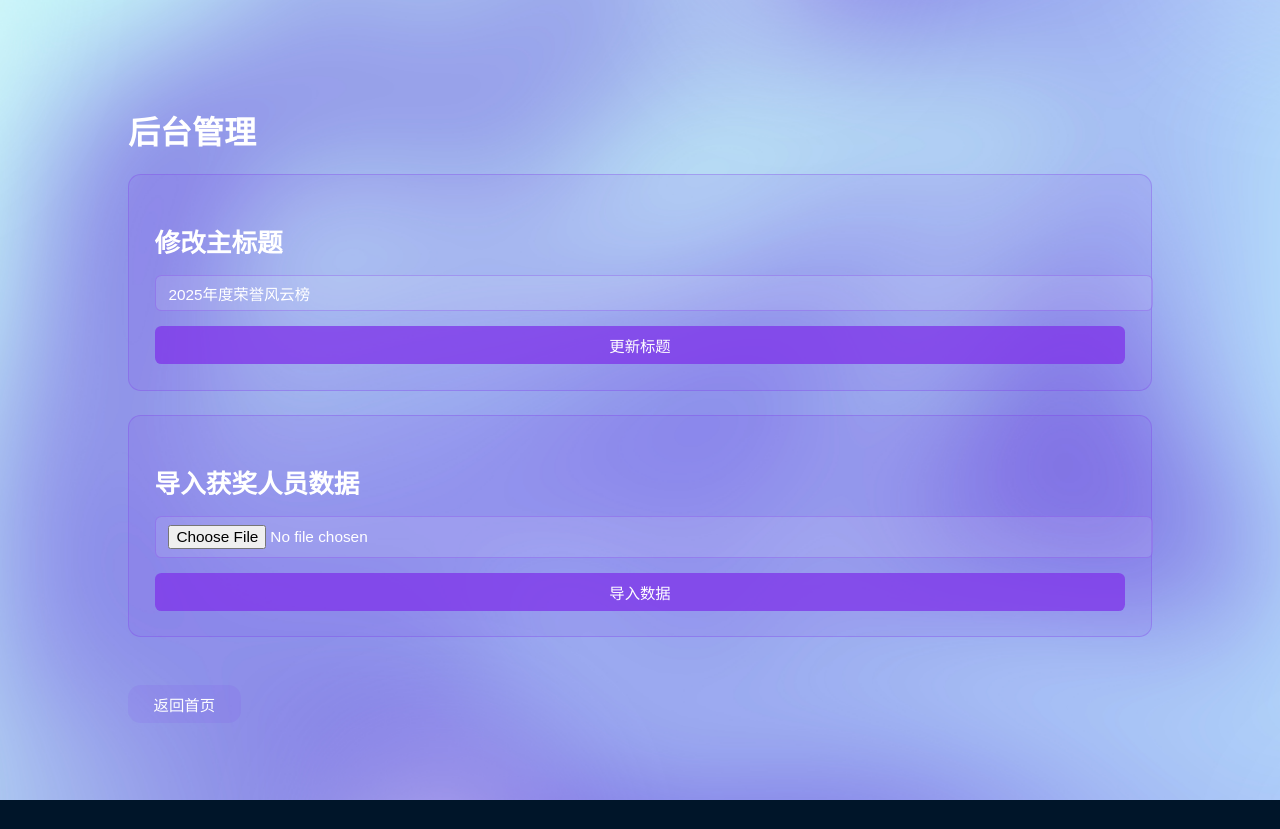
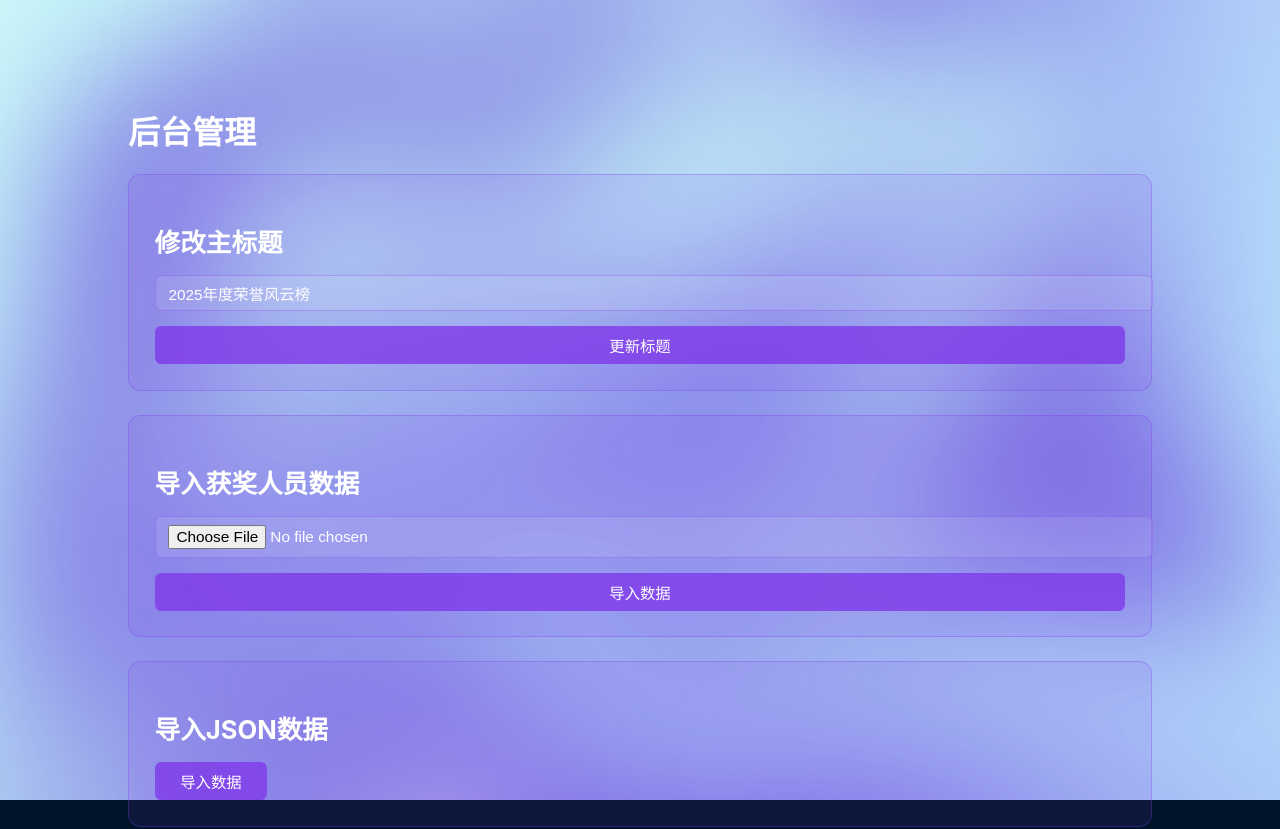
Before and after one commit to CloudYUN66/honor-display-web, a React (Create React App) app: page /admin in a window 1280 px wide. Shown: the top 829 px of the page. Built offline with nearby package versions, Linux system fonts and the light colour scheme.

Commit message:
新增修改数据方式

```diff
--- a/src/components/AdminPage.jsx
+++ b/src/components/AdminPage.jsx
@@ -5,11 +5,12 @@ import '../styles/AdminPage.css';
 function AdminPage() {
   const [mainTitle, setMainTitle] = useState('2025年度荣誉风云榜');
   const [file, setFile] = useState(null);
+  const [importing, setImporting] = useState(false);
 
   const handleTitleChange = async (e) => {
     e.preventDefault();
     try {
-      await fetch('http://192.168.20.47:3001/api/update-title', {
+      await fetch('http://192.168.20.47:/api/update-title', {
         method: 'POST',
         headers: {
           'Content-Type': 'application/json',
@@ -42,6 +43,26 @@ function AdminPage() {
     }
   };
 
+  const handleImportData = async () => {
+    try {
+      setImporting(true);
+      const response = await fetch('http://192.168.20.47:3001/api/import-data', {
+        method: 'POST',
+      });
+
+      if (response.ok) {
+        alert('数据导入成功！');
+      } else {
+        throw new Error('导入失败');
+      }
+    } catch (error) {
+      console.error('Error importing data:', error);
+      alert('导入失败，请重试');
+    } finally {
+      setImporting(false);
+    }
+  };
+
   return (
     <div className="admin-page">
       <h1>后台管理</h1>
@@ -71,6 +92,17 @@ function AdminPage() {
         </form>
       </section>
 
+      <section className="admin-section">
+        <h2>导入JSON数据</h2>
+        <button
+          className="import-button"
+          onClick={handleImportData}
+          disabled={importing}
+        >
+          {importing ? '导入中...' : '导入数据'}
+        </button>
+      </section>
+
       <Link to="/" className="back-button">
         返回首页
       </Link>
```
Also changed, not shown: 1 other file (tests, documents, lock files or other folders).
